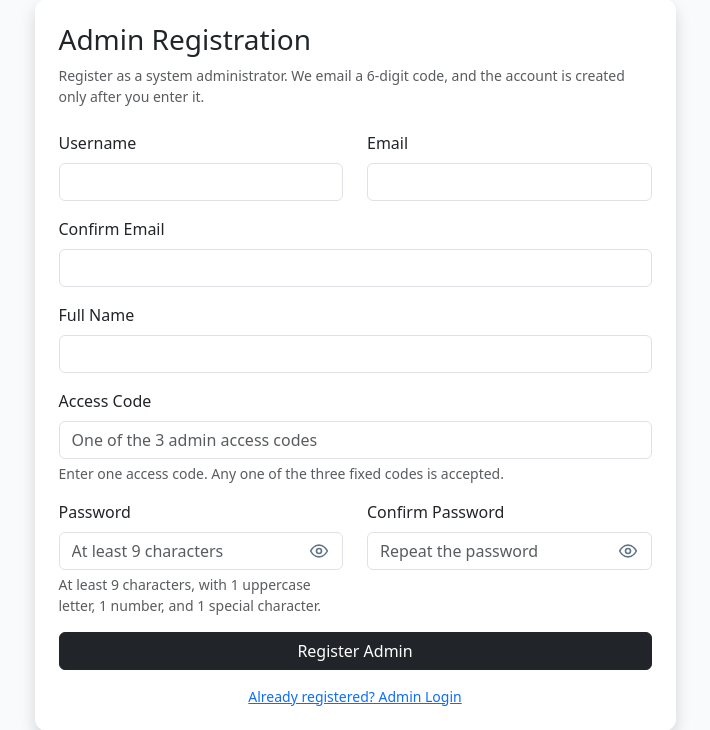
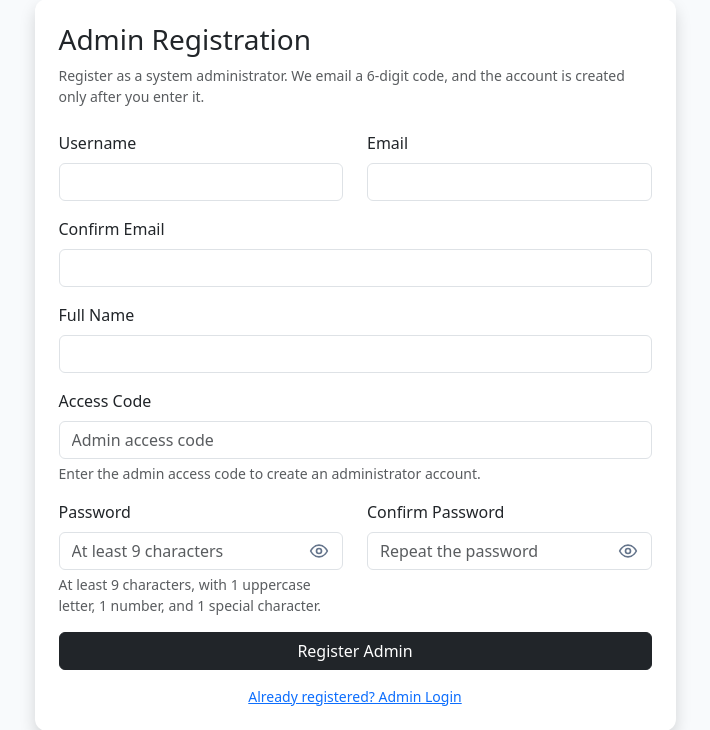
Before and after one commit to AbdullahHub992/intelligent-diabetes-risk-predictor, a Flask app: page /register/admin in a window 1280 px wide. Shown: the part 88-818 px from the top of the page, without its empty margins (285-995 px from the left). Run offline with Flask 3, Linux system fonts and the light colour scheme; some libraries are stand-ins or nearby versions.

Commit message:
Require one admin access code at sign-up.
Co-authored-by: Cursor <cursoragent@cursor.com>

```diff
--- a/app/forms.py
+++ b/app/forms.py
@@ -159,10 +159,10 @@ class ForgotPasswordEmailForm(FlaskForm):
 
 
 class AdminAccessCode:
-    """Accept any one of the three fixed admin access codes."""
+    """Accept the single admin sign-up access code."""
 
     def __init__(self, message=None):
-        self.message = message or "Enter one of the three admin access codes."
+        self.message = message or "Enter the admin access code."
 
     def __call__(self, form, field):
         from flask import current_app
--- a/app/templates/admin_register.html
+++ b/app/templates/admin_register.html
@@ -24,8 +24,8 @@
                     <div class="mb-3">{{ form.full_name.label(class="form-label") }}{{ form.full_name(class="form-control") }}</div>
                     <div class="mb-3">
                         {{ form.access_code.label(class="form-label") }}
-                        {{ form.access_code(class="form-control", placeholder="One of the 3 admin access codes") }}
-                        <div class="form-text">Enter one access code. Any one of the three fixed codes is accepted.</div>
+                        {{ form.access_code(class="form-control", placeholder="Admin access code") }}
+                        <div class="form-text">Enter the admin access code to create an administrator account.</div>
                         {% if form.access_code.errors %}<div class="text-danger small mt-1">{{ form.access_code.errors[0] }}</div>{% endif %}
                     </div>
                     <div class="row">
--- a/config.py
+++ b/config.py
@@ -68,5 +68,5 @@ class Config:
     # Render's free plan blocks SMTP ports, so the live site sends through Brevo instead.
     BREVO_API_KEY = os.environ.get("BREVO_API_KEY", "").replace(" ", "")
     OTP_EXPIRE_MINUTES = 10
-    # Any one of these codes is accepted on each admin login.
-    ADMIN_ACCESS_CODES = ("IDRP-ADMIN-01", "IDRP-ADMIN-02", "IDRP-ADMIN-03")
+    # Required once, on admin sign-up only.
+    ADMIN_ACCESS_CODES = ("IDRP-ADMIN-01",)
```
